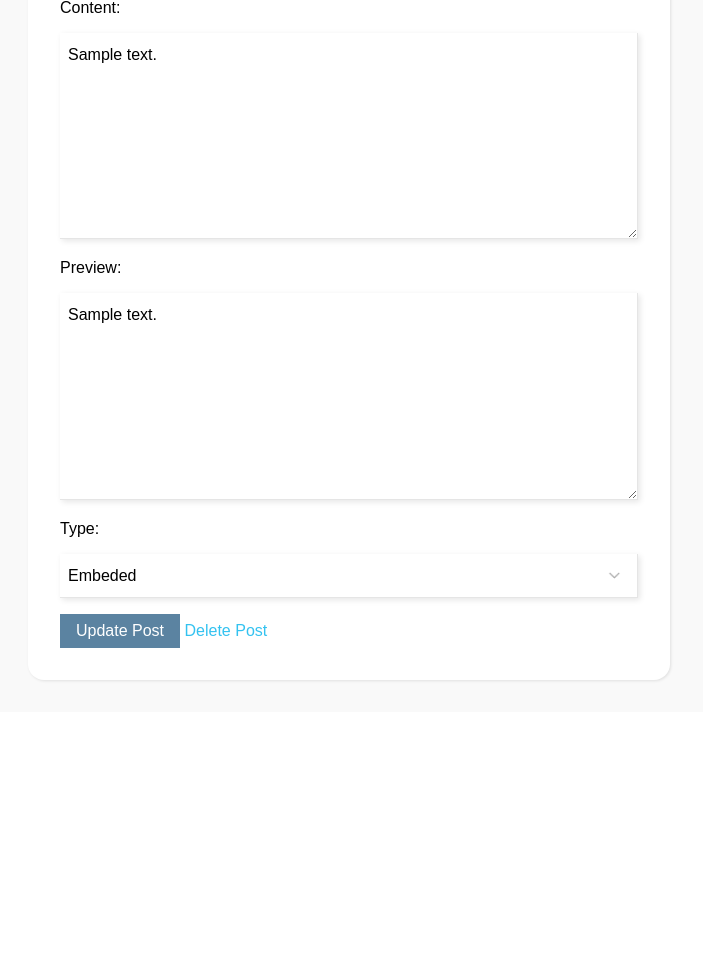
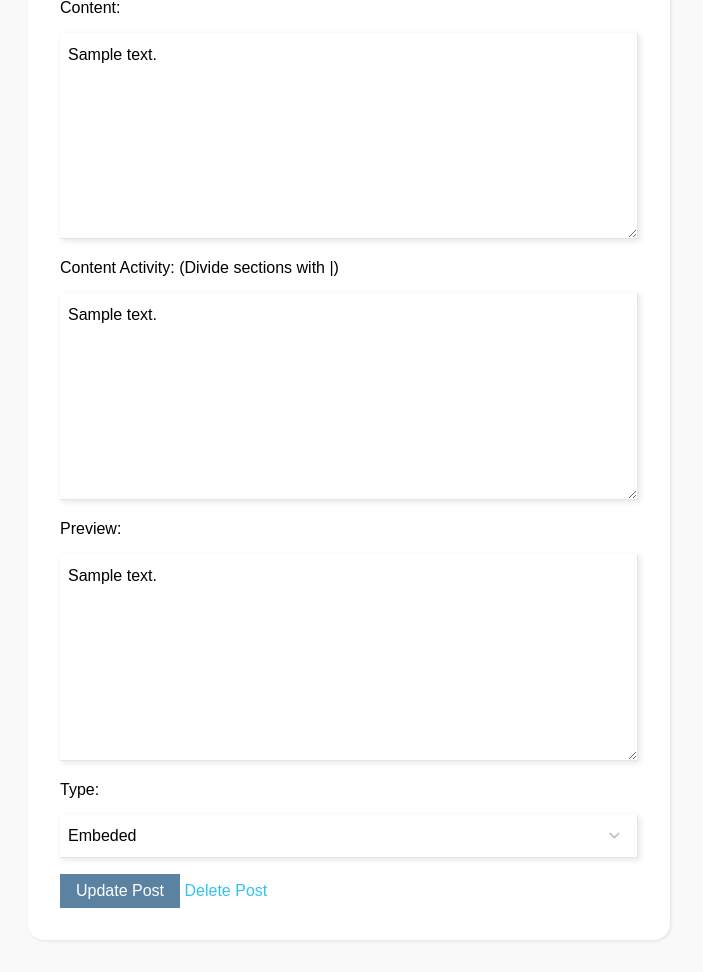
Before and after one commit to tian2992/afinidata-content-manager, a Django app: page /posts/1/edit in a window 1280 px wide. Shown: the part 807-1779 px from the top of the page, without its empty margins (28-731 px from the left). Before the commit the page ends 1489 px from the top, so only its background shows below. Run offline with Django 3.2, Linux system fonts and the light colour scheme; tables that the repository leaves empty hold one stand-in row (values such as "Sample post"); data that the repository does not hold is empty; parts of the project's set-up code (start-up, migrations or seed data) failed here and were passed over.

Commit message:
Texarea for content activity added.

```diff
--- a/posts/forms.py
+++ b/posts/forms.py
@@ -15,6 +15,7 @@ class CreatePostForm(Form):
     max_range = IntegerField()
     area_id = IntegerField()
     content = CharField(label='Content')
+    content_activity = CharField(label='Activity for FB. (Divide sections with | )')
     preview = CharField(widget=Textarea)
 
 
--- a/posts/models.py
+++ b/posts/models.py
@@ -6,6 +6,7 @@ class Post(models.Model):
     pretty_name = models.CharField(max_length=255)
     type = models.CharField(max_length=255)
     content = models.TextField(null=True)
+    content_activity = models.TextField(null=True)
     author = models.CharField(null=True, default="", max_length=255)
     min_range = models.IntegerField(null=True, default=0)
     max_range = models.IntegerField(null=True, default=72)
--- a/posts/templates/posts/edit.html
+++ b/posts/templates/posts/edit.html
@@ -56,6 +56,10 @@
                         <label for="content">Content: </label>
                         <textarea name="content" id="" cols="30" rows="10">{{ post.content }}</textarea>
                     </div>
+                <div>
+                        <label for="content_activity">Content Activity: (Divide sections with |)</label>
+                        <textarea name="content_activity" id="" cols="30" rows="10">{{ post.content_activity }}</textarea>
+                    </div>
                     <div>
                         <label for="preview">Preview: </label>
                         <textarea name="preview" id="" cols="30" rows="10">{{ post.preview }}</textarea>
--- a/posts/views.py
+++ b/posts/views.py
@@ -370,6 +370,7 @@ def edit_post(request, id):
             post_to_edit.area_id = request.POST['area_id'] if request.POST['area_id'] else None
             post_to_edit.preview = request.POST['preview'] if request.POST['preview'] else None
             post_to_edit.thumbnail = request.POST['thumbnail'] if request.POST['thumbnail'] else None
+            post_to_edit.content_activity = request.POST['content_activity'] if request.POST['content_activity'] else None
             post_to_edit.new = new
             result = post_to_edit.save()
         except:
```
